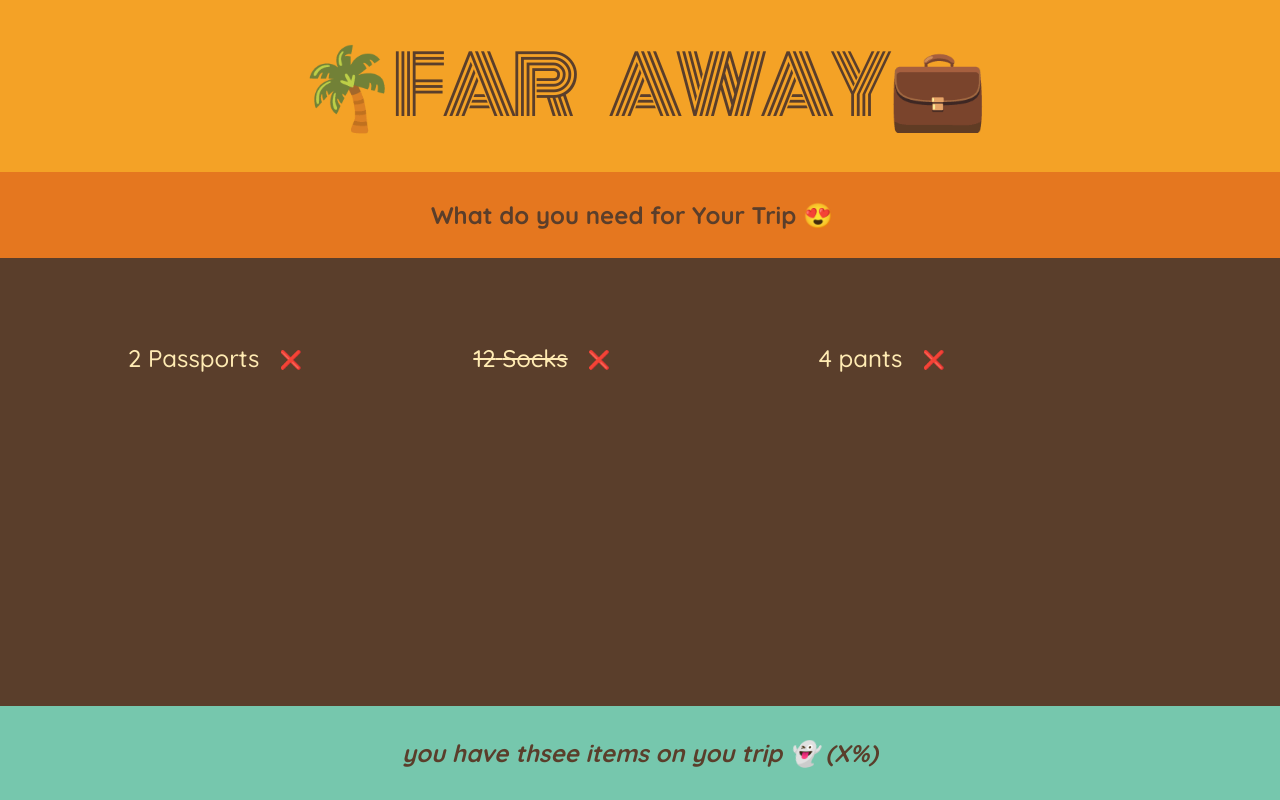
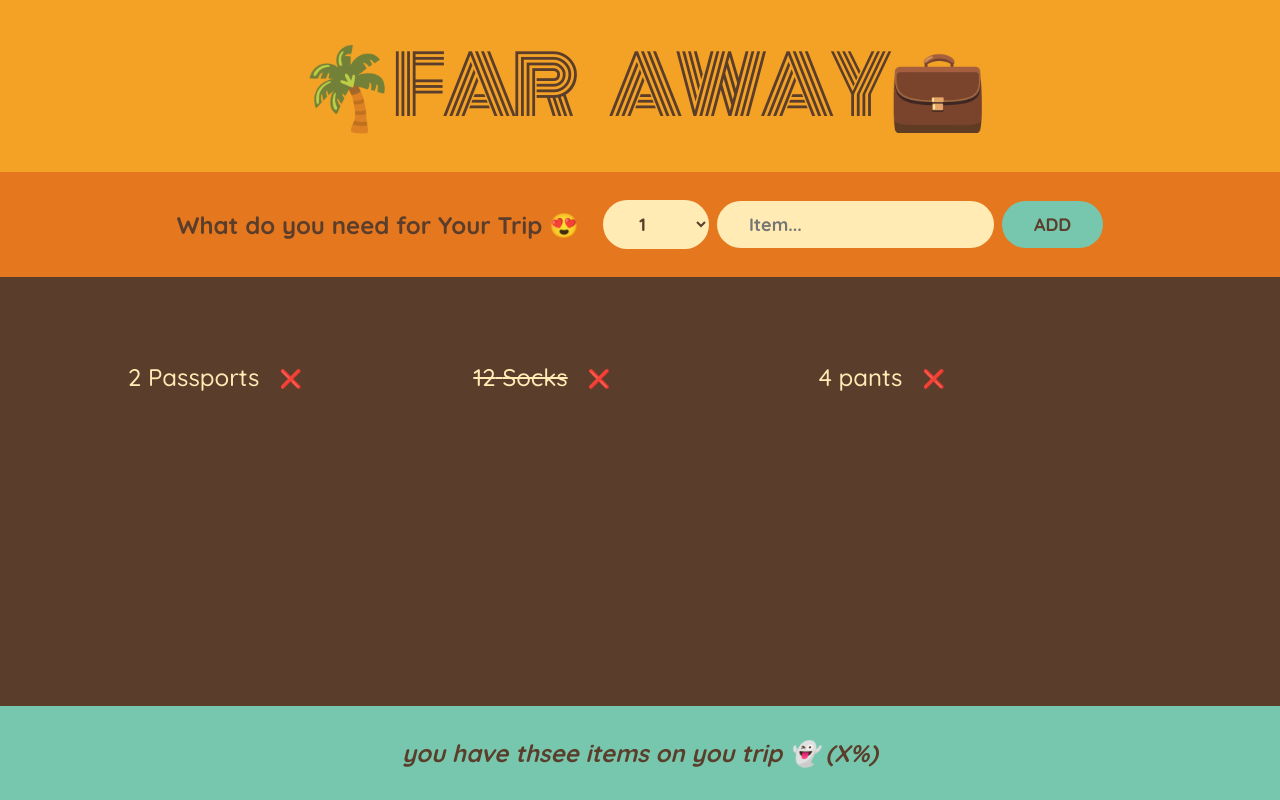
Before and after one commit to rehmeee/Travel-list-in-React, a React (Create React App) app: page / in a window 1280 px wide. Built offline with nearby package versions, Linux system fonts and the light colour scheme.

Commit message:
all the functionality is add to Form.js

```diff
--- a/src/components/Form.js
+++ b/src/components/Form.js
@@ -1,9 +1,26 @@
+import { useState } from "react";
+
 function Form() {
+    function handleSubmit(e) {
+        e.preventDefault();
+        if(!description) return;
+        const  newItem = {description, quantity, packed: false, id: Date.now()};
+        console.log(newItem);
+        setDescription("");
+        setquantity(1);
+    }
+    const [description,setDescription] = useState("");
+    const [quantity,setquantity] = useState(1);
     return (
-        <div className="add-form">
+        <form className="add-form" onSubmit={handleSubmit}>
             <h3>What do you need for Your Trip 😍</h3>
+            <select value={quantity} onChange={(e)=>setquantity(Number(e.target.value))}>  {Array.from({length:20},(_,i)=>i+1).map((num)=>(
+                <option value={num} key={num}>{num}</option>
+            ))}</select>
+            <input type="text" placeholder="Item..." value={description} onChange={(e)=>setDescription(e.target.value)}/>
+            <button>ADD</button>
 
-        </div>
+        </form>
     )
 }
 
```
